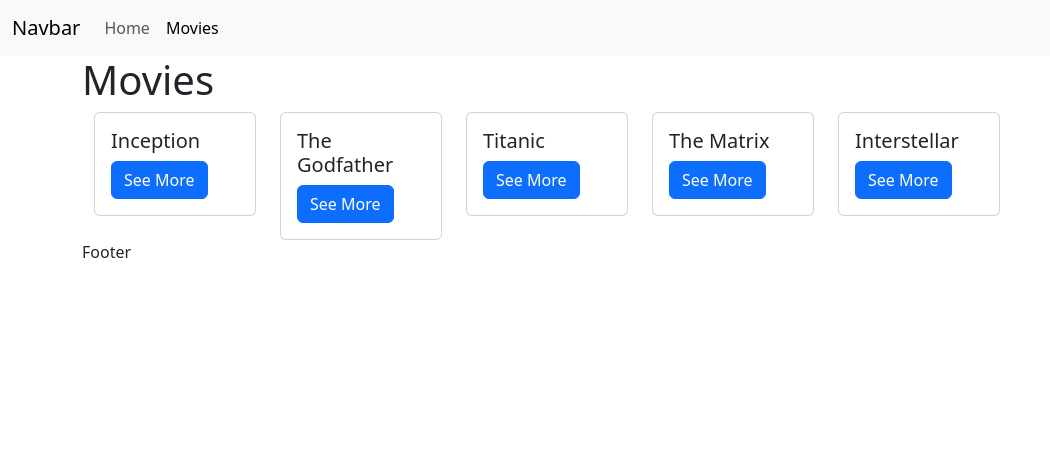
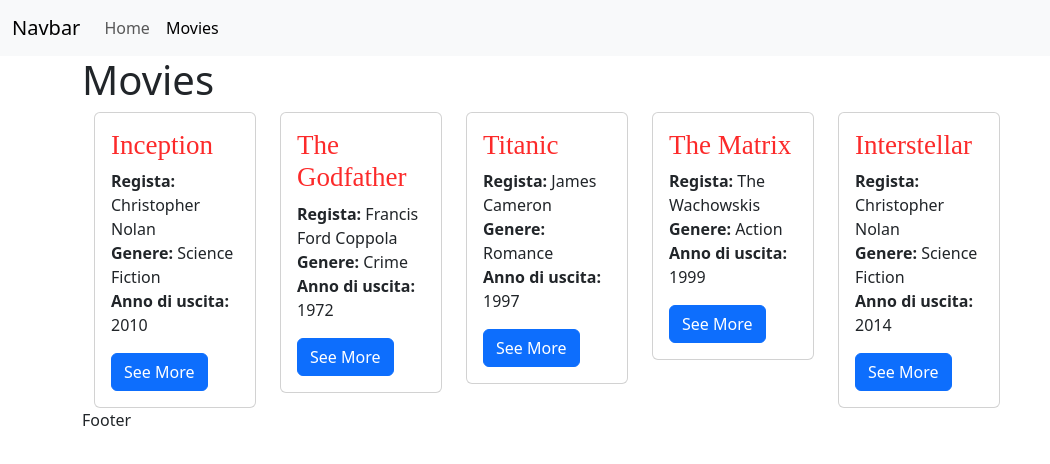
Before and after one commit to LucaIapadre98/webapp-react, a React (Vite) app: page /movies in a window 1280 px wide. Shown: the top 464 px of the page, without its empty margins (0-1050 px from the left). Built offline with nearby package versions, Linux system fonts and the light colour scheme.

Commit message:
mappate le card con i film

```diff
--- a/src/assets/css/index.css
+++ b/src/assets/css/index.css
@@ -15,3 +15,8 @@
     overflow: hidden;
     text-overflow: ellipsis;
 }
+.card-title {
+    color: #fc2a2a;
+    font-family:'Times New Roman', Times, serif;
+    font-size: 27px;
+}
--- a/src/components/Card.jsx
+++ b/src/components/Card.jsx
@@ -1,11 +1,18 @@
 import { Link } from "react-router-dom";
 
-export default function Card ({ imagePath, title, link, linkText }){
+export default function Card ({
+    imagePath,
+    title,
+    description,
+    link,
+    linkText
+}) {
     return (
         <div className="card" >
             {imagePath && <img className="card-image-top" src={imagePath} alt="" />}
             <div className="card-body">
-                {title && <h5 className="card-title">{title}</h5>}
+                {title && <h4 className="card-title">{title}</h4>}
+                {description && <p className="card-text">{description}</p>}
                 {Link && (
                     <Link to={ link } className="btn btn-primary">
                         {linkText ?? "See More"}
--- a/src/components/MoviesList.jsx
+++ b/src/components/MoviesList.jsx
@@ -59,15 +59,34 @@ const movies = [
 ]
 
 export default function MoviesList (){
+    const renderDescription = (movie) => {
+        return (
+            <>
+                <span className="d-block">
+                    <strong>Regista:</strong> {movie.director}
+                </span>
+                <span className="d-block">
+                    <strong>Genere:</strong> {movie.genre}
+                </span>
+                <span className="d-block">
+                    <strong>Anno di uscita:</strong> {movie.release_year}
+                </span>
+            </>
+        );
+    }
     return (
         <div className="container">
             <div className="row">
-                {movies.map((movie) =>(
-                    <div className="col-2">
-                        <Card title={movie.title} abstract={movie.abstract} link={"/movies/1"}></Card>
+                {movies.map((movie) => (
+                    <div key={movie.id} className="col-2">
+                        <Card
+                            title={movie.title}
+                            description={renderDescription(movie)}
+                            link={`/movies/${movie.id}`}
+                        ></Card>
                     </div>
                 ))}
             </div>
         </div>
-    )
+    );
 }
--- a/src/pages/MoviesShow.jsx
+++ b/src/pages/MoviesShow.jsx
@@ -9,7 +9,7 @@ export default function MoviesShow() {
         <section className="my-5">
             <h1>Titolo film</h1>
             <p>
-                descrizione:
+              descrizione:
             </p>
             <p>vote:</p>
         </section>
```
